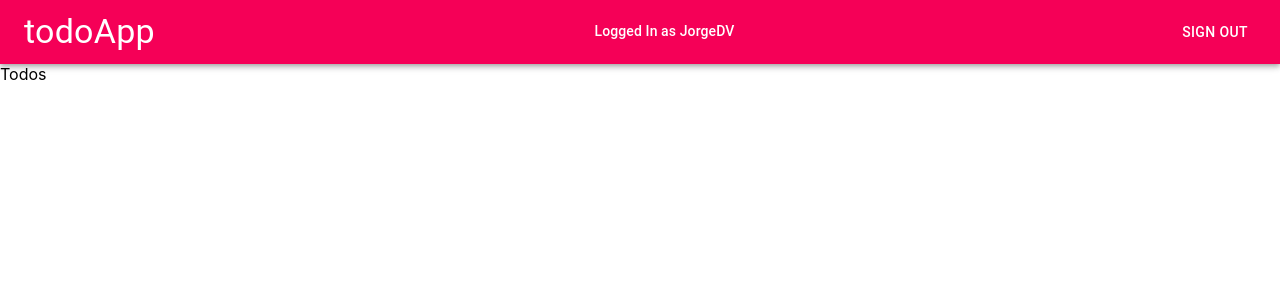
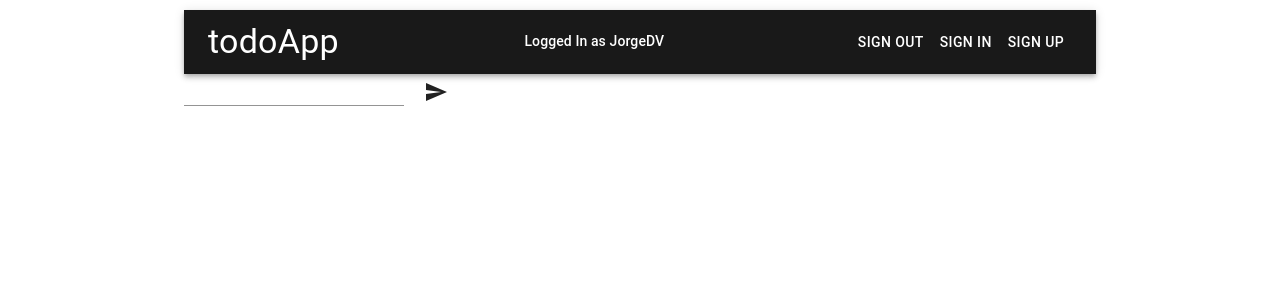
Before and after one commit to jorgediazok/mern-crud-practice2, a React (Create React App) app in the folder client/: page / in a window 1280 px wide. Shown: the top 300 px of the page. Built offline with nearby package versions, Linux system fonts and the light colour scheme.

Commit message:
created addtodos and listtodos

```diff
--- a/client/package.json
+++ b/client/package.json
@@ -4,6 +4,7 @@
   "private": true,
   "dependencies": {
     "@material-ui/core": "^4.11.3",
+    "@material-ui/icons": "^4.11.2",
     "@testing-library/jest-dom": "^5.11.10",
     "@testing-library/react": "^11.2.6",
     "@testing-library/user-event": "^12.8.3",
--- a/client/src/App.js
+++ b/client/src/App.js
@@ -6,17 +6,20 @@ import Navbar from './components/Navbar/Navbar';
 import Todos from './components/Todos/Todos';
 import SignIn from './components/auth/SignIn';
 import SignUp from './components/auth/SignUp';
+import { Container } from '@material-ui/core';
 
 function App() {
   return (
     <>
       <Router>
+        <Container maxWidth="md">
           <Navbar />
           <Switch>
             <Route path="/signin" component={SignIn} />
             <Route path="/signup" component={SignUp} />
             <Route path="/" exact component={Todos} />
           </Switch>
+        </Container>
       </Router>
     </>
   );
--- a/client/src/components/Navbar/Navbar.js
+++ b/client/src/components/Navbar/Navbar.js
@@ -6,6 +6,10 @@ import { Link, useHistory } from 'react-router-dom';
 const useStyles = makeStyles({
   root: {
     flexGrow: 1,
+  },
+  navbar: {
+    marginTop: '10px',
+    backgroundColor: '#191919',
   },
   linkStyle: {
     textDecoration: 'none',
@@ -24,7 +28,7 @@ const Navbar = () => {
 
   return (
     <>
-      <AppBar position="static" color="secondary">
+      <AppBar position="static" className={classes.navbar}>
         <Toolbar>
           <Typography variant="h4" className={classes.root}>
             <Link to="/" className={classes.linkStyle}>
@@ -40,6 +44,16 @@ const Navbar = () => {
             color="inherit">
             Sign Out
           </Button>
+          <Button color="inherit">
+            <Link className={classes.linkStyle} to="/signin">
+              Sign In
+            </Link>
+          </Button>
+          <Button color="inherit">
+            <Link className={classes.linkStyle} to="/signup">
+              Sign Up
+            </Link>
+          </Button>
         </Toolbar>
       </AppBar>
     </>
--- /dev/null
+++ b/client/src/components/Todos/AddTodos.js
@@ -0,0 +1,18 @@
+import React from 'react';
+import { TextField, Button } from '@material-ui/core';
+import { Send } from '@material-ui/icons';
+
+const AddTodos = () => {
+  return (
+    <>
+      <form>
+        <TextField />
+        <Button>
+          <Send />
+        </Button>
+      </form>
+    </>
+  );
+};
+
+export default AddTodos;
--- /dev/null
+++ b/client/src/components/Todos/ListTodos.js
@@ -0,0 +1,7 @@
+import React from 'react';
+
+const ListTodos = () => {
+  return <div></div>;
+};
+
+export default ListTodos;
--- a/client/src/components/Todos/Todos.js
+++ b/client/src/components/Todos/Todos.js
@@ -1,7 +1,14 @@
 import React from 'react';
+import AddTodos from './AddTodos';
+import ListTodos from './ListTodos';
 
 const Todos = () => {
-  return <div>Todos</div>;
+  return (
+    <div>
+      <AddTodos />
+      <ListTodos />
+    </div>
+  );
 };
 
 export default Todos;
```
Also changed, not shown: 1 other file (tests, documents, lock files or other folders). Lines whose indentation alone changed are shown as unchanged.
